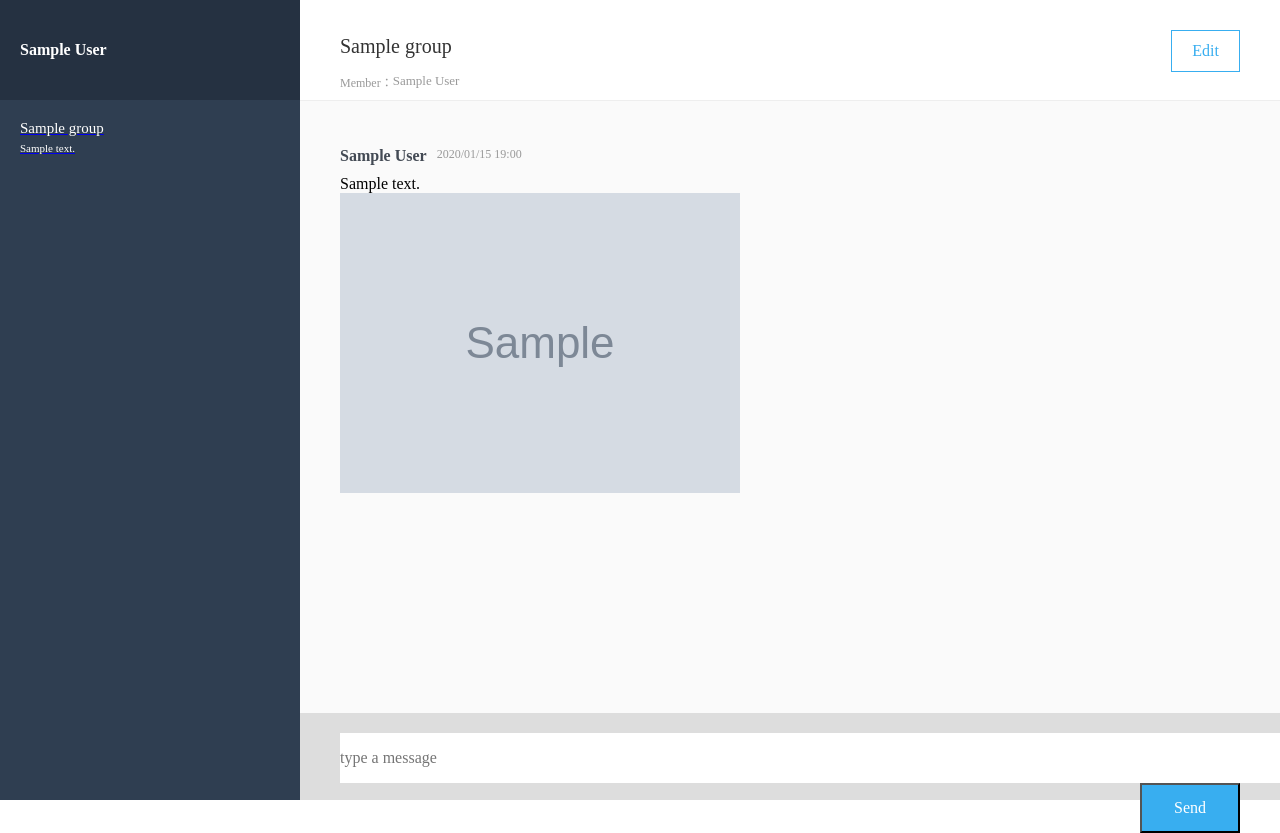
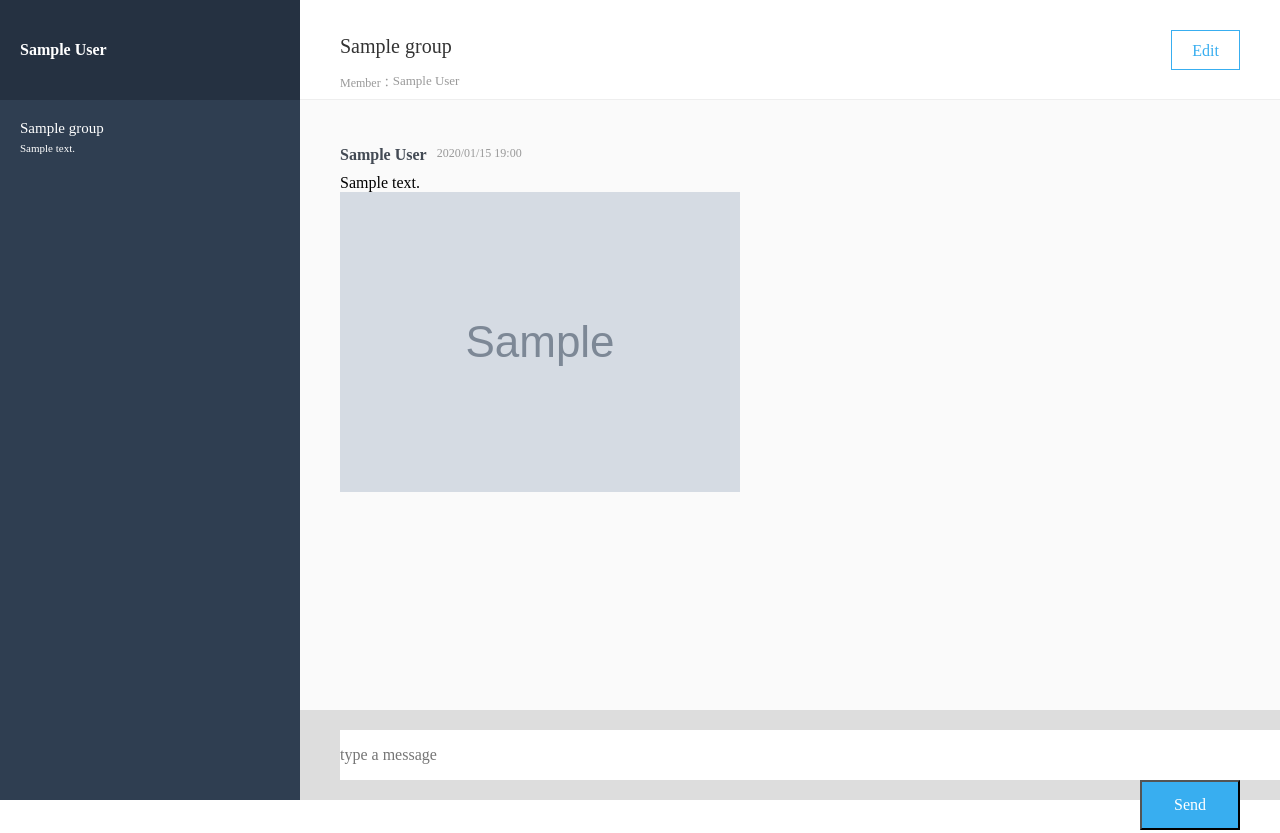
Before and after one commit to shikou0918/chat-space, a Rails app: page /groups/1/messages in a window 1280 px wide. Run offline with Rails 7, Linux system fonts and the light colour scheme; a user stored in the database is signed in; tables that the repository leaves empty hold one stand-in row (values such as "Sample post"); grey boxes marked "Sample" are stand-in pictures; style sheets or scripts are compiled from the project's sources; some libraries are stand-ins or nearby versions.

Commit message:
ビューの修正

```diff
--- a/app/assets/stylesheets/_form.scss
+++ b/app/assets/stylesheets/_form.scss
@@ -1,5 +1,5 @@
 .form {
-    height: 47px;
+    height: 90px;
     padding: 20px 40px;
     background-color: #ddd;
 
--- a/app/assets/stylesheets/_main_chat.scss
+++ b/app/assets/stylesheets/_main_chat.scss
@@ -1,7 +1,7 @@
 .chat-main {
   width: calc(100vw - 300px);
   float: left;
-
+  overflow: hidden;
 
   .main-header {
     height: 100px;
@@ -10,6 +10,7 @@
     justify-content: space-between;
     border-bottom: solid 1px #eee;
     overflow: scroll;
+
     &__left-box {
       margin-top: 35px;
 
--- a/app/assets/stylesheets/_messages.scss
+++ b/app/assets/stylesheets/_messages.scss
@@ -1,5 +1,9 @@
+* {
+  box-sizing: border-box;
+}
+
 .messages {
-  height: calc(100vh - 280px);
+  height: calc(100vh - 190px);
   padding: 46px 40px;
   background-color: #fafafa;
   overflow: scroll;
--- a/app/assets/stylesheets/_side_bar.scss
+++ b/app/assets/stylesheets/_side_bar.scss
@@ -25,10 +25,11 @@
   }
 
 .groups {
-  height: calc(100vh - 120px);
+  height: calc(100vh - 100px);
   background-color: #2f3e51;
   padding: 20px 20px 0;
   overflow: scroll;
+  box-sizing: border-box;
 
   .group {
     margin-bottom: 40px;
@@ -38,10 +39,15 @@
       font-size: 15px;
       margin-bottom: 5px;
       color: white;
+
     }
     &__latest-message {
       font-size: 11px;
       color: white;
+
         }
+    a:link {
+      text-decoration: none;
+    }
   }
 }
```
